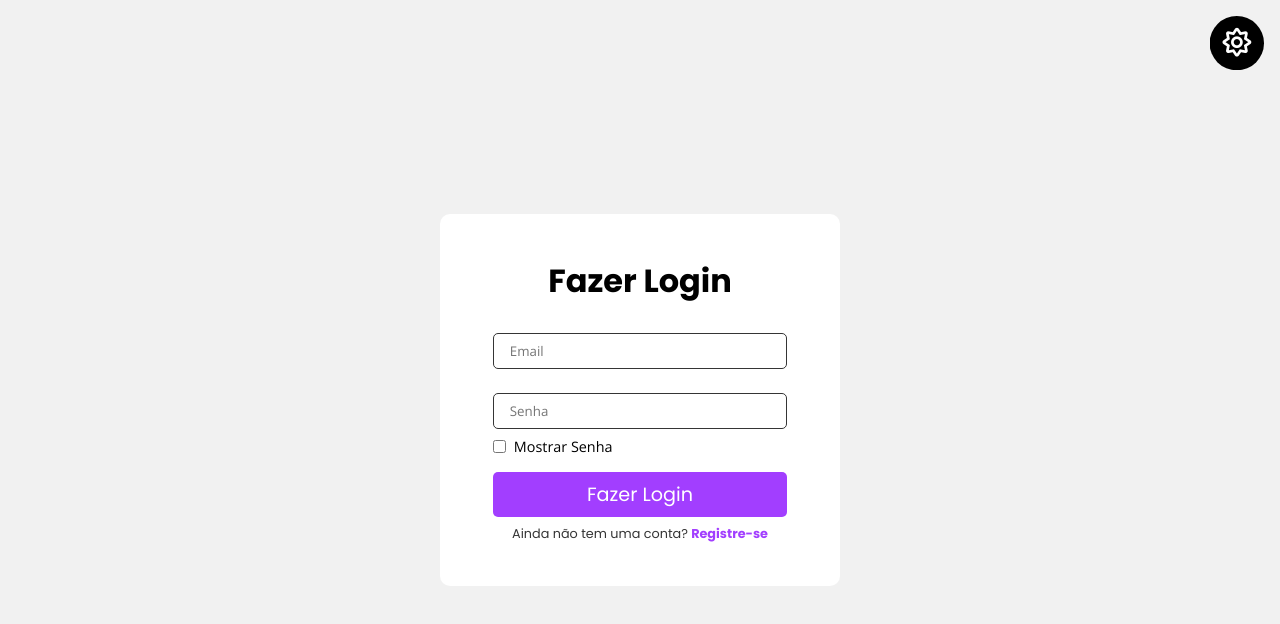
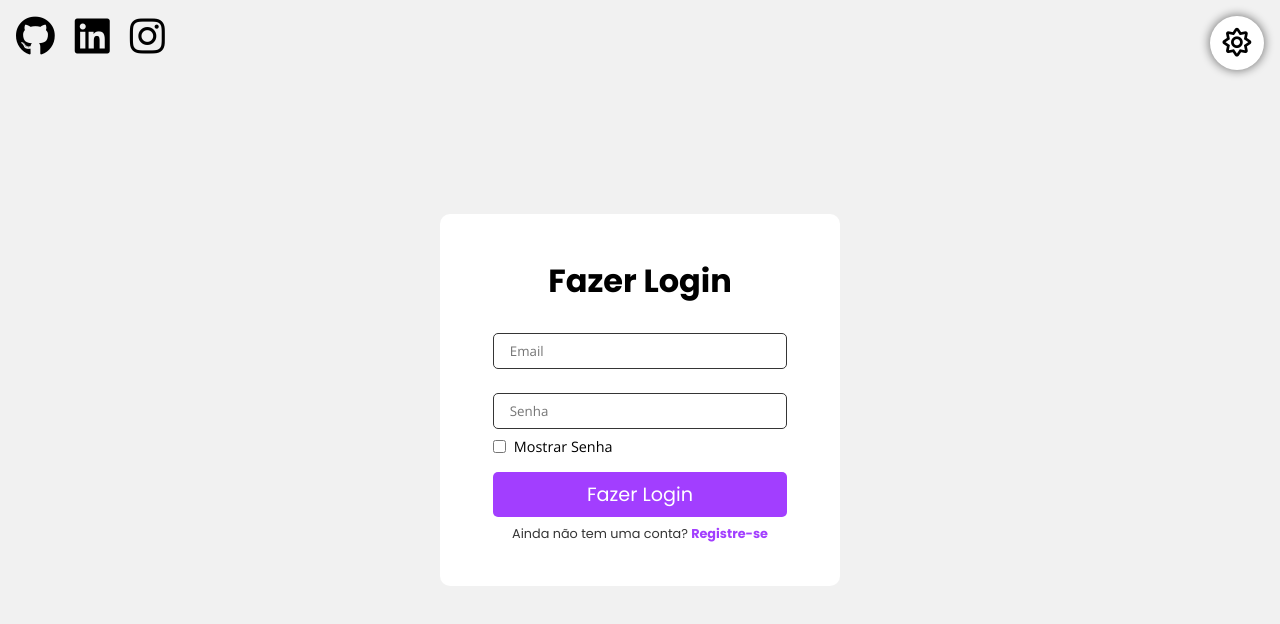
Before and after one commit to IgorVini25/Login-and-Register-Page, a plain HTML site: page login/index.html in a window 1280 px wide. Drawn offline with nearby package versions, Linux system fonts and the light colour scheme.

Commit message:
:sparkles: Social Medias and some changes at Dark Mode Button

```diff
--- a/login/index.html
+++ b/login/index.html
@@ -22,7 +22,21 @@
     <title>Login Page</title>
   </head>
   <body>
-    <div id="dark-mode">
+    <div id="top">
+      <div class="social">
+        <a href="https://github.com/IgorVini25" target="_blank">
+          <i class="fab fa-github"></i>
+        </a>
+        <a
+          href="https://www.linkedin.com/in/igor-vinicius-845b68217"
+          target="_blank"
+        >
+          <i class="fab fa-linkedin"></i>
+        </a>
+        <a href="https://www.instagram.com/lgor.vinicius/" target="_blank">
+          <i class="fab fa-instagram"></i>
+        </a>
+      </div>
       <button id="dark-mode-button" title="Mudar Tema">
         <i class="far fa-sun"></i>
       </button>
--- a/src/style.css
+++ b/src/style.css
@@ -12,6 +12,7 @@
   --red: #ff3d3d;
   --input-background: #fff;
   --base-color: #a23eff;
+  --shadow: 0, 0, 0;
 }
 
 :root.dark {
@@ -22,6 +23,7 @@
   --red: #ff3d3d;
   --input-background: #181a1b;
   --base-color: #a23eff;
+  --shadow: 255, 255, 255;
 }
 
 body {
@@ -32,28 +34,48 @@ body {
   justify-content: center;
   align-items: center;
   flex-direction: column;
+  transition: color 0.3s;
 }
 
-#dark-mode {
+#top {
   width: 100%;
   position: fixed;
   top: 1rem;
   display: flex;
-  justify-content: flex-end;
+  justify-content: space-between;
+  padding: 0 1rem;
+}
+
+#top .social a {
+  text-decoration: none;
+}
+
+#top .social i {
+  font-size: 2.5rem;
+  margin-right: 1rem;
+  color: var(--title);
+  transition: 0.3s;
+}
+
+#top .social i:hover {
+  transform: translateY(-0.5rem);
 }
 
 #dark-mode-button {
   cursor: pointer;
 
-  color: var(--login-background);
-  background: var(--title);
+  background: var(--login-background);
+  color: var(--title);
+
+  -webkit-box-shadow: 0px 0px 10px 1px rgba(var(--shadow), 0.49);
+  -moz-box-shadow: 0px 0px 10px 1px rgba(var(--shadow), 0.49);
+  box-shadow: 0px 0px 10px 1px rgba(var(--shadow), 0.49);
 
   font-size: 1.8rem;
   line-height: 0;
 
-  margin-right: 1rem;
   padding: 0.8rem;
-  clip-path: circle();
+  border-radius: 50%;
 
   border: none;
   outline: none;
```
Also changed, not shown: register/index.html (+15 -1 lines).
